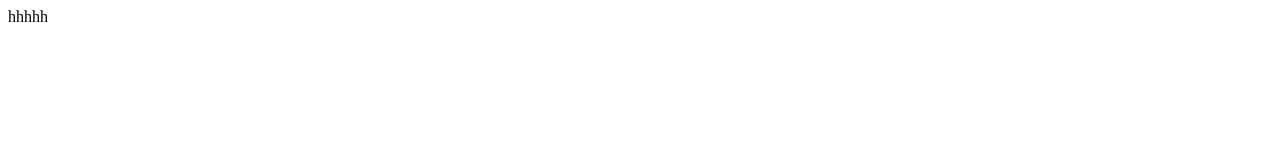
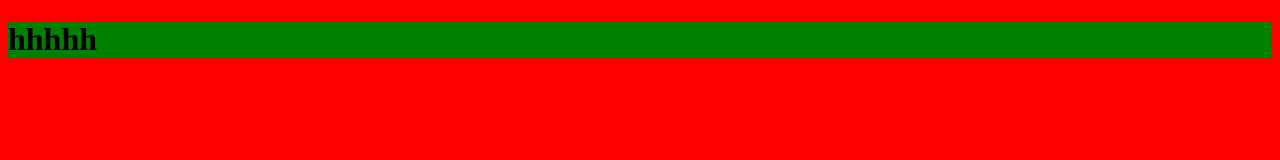
Before and after one commit to adelLamali/cocoo, a plain HTML site: page index.html in a window 1280 px wide. Drawn offline with Linux system fonts and the light colour scheme.

Commit message:
style a ltl bit

```diff
--- a/index.html
+++ b/index.html
@@ -2,10 +2,10 @@
 <html>
 <head>
 	<title>coco</title>
-<style type="text/css" href="style.css"></style>
+<link rel="stylesheet" type="text/css" href="style.css">
 </head>
 <body>
-	hhhhh
+	<h1>hhhhh</h1>
 		<script type="text/javascript" src="app.js"></script>
 </body>
 </html>
--- /dev/null
+++ b/style.css
@@ -0,0 +1,6 @@
+body{
+	background-color: red;
+}
+h1{
+	background-color: green;
+}
```
